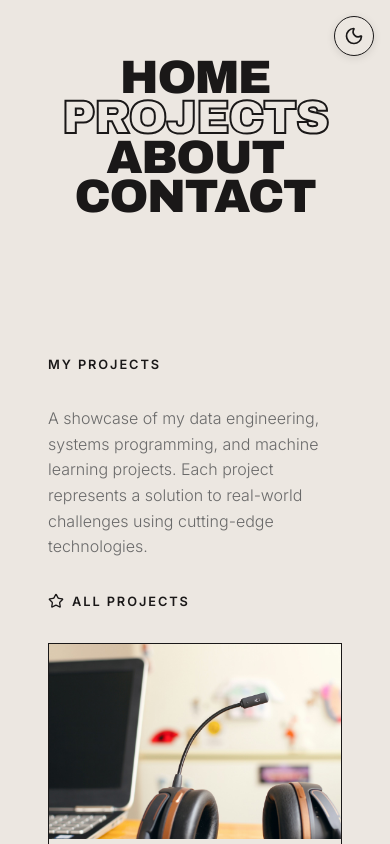
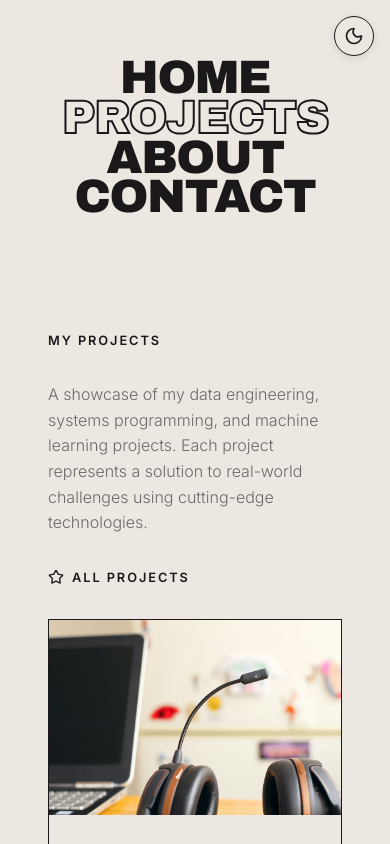
Before and after one commit to frank-chris/frank-chris.github.io, a Vue app: page /projects in a window 390 px wide. Shown: the top 844 px of the page. Built offline with nearby package versions, Linux system fonts and the light colour scheme.

Commit message:
minot layout fixes

```diff
--- a/src/components/about/AboutSidebar.vue
+++ b/src/components/about/AboutSidebar.vue
@@ -482,8 +482,8 @@ onMounted(() => {
   .sidebar.layout-animate.layout-mounted {
     width: 100%;
     padding: 3rem 2rem;
-    justify-content: center;
-    align-items: center;
+    justify-content: flex-start;
+    align-items: flex-start;
     overflow-y: auto;
     max-height: 100vh;
   }
@@ -499,13 +499,13 @@ onMounted(() => {
 
   .sidebar-content {
     margin-top: 0;
-    text-align: center;
-    padding: 2rem 1rem;
+    text-align: left;
+    padding: 0.5rem 1rem 2rem 1rem;
     width: 100%;
     display: flex;
     flex-direction: column;
-    align-items: center;
-    justify-content: center;
+    align-items: stretch;
+    justify-content: flex-start;
   }
 
   .description {
@@ -537,7 +537,7 @@ onMounted(() => {
   }
 
   .skills-grid {
-    justify-content: center;
+    justify-content: flex-start;
   }
 }
 </style>
--- a/src/components/contact/ContactSidebar.vue
+++ b/src/components/contact/ContactSidebar.vue
@@ -198,7 +198,7 @@ onMounted(() => {
   .sidebar-content {
     margin-top: 0;
     text-align: center;
-    padding: 2rem 1rem;
+    padding: 0.5rem 1rem 2rem 1rem;
     width: 100%;
     display: flex;
     flex-direction: column;
@@ -215,7 +215,7 @@ onMounted(() => {
   }
 
   .connect-title {
-    margin-top: 1.5rem;
+    margin-top: 0.5rem;
   }
 
   .social-section {
--- a/src/components/projects/ProjectsSidebar.vue
+++ b/src/components/projects/ProjectsSidebar.vue
@@ -351,7 +351,7 @@ onMounted(() => {
   .sidebar-content {
     margin-top: 0;
     text-align: center;
-    padding: 2rem 1rem;
+    padding: 0.5rem 1rem 2rem 1rem;
   }
 
   .description {
```
